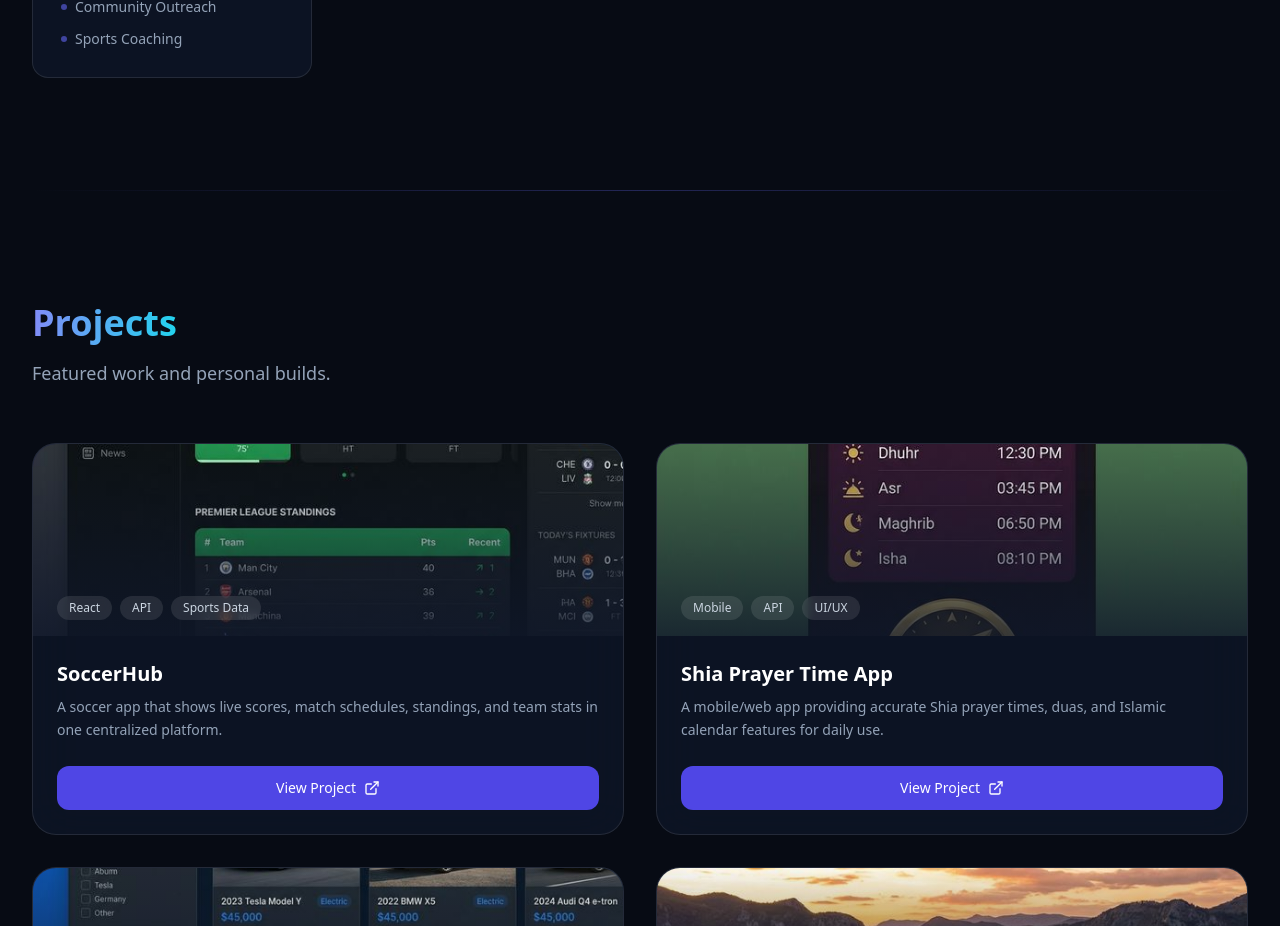
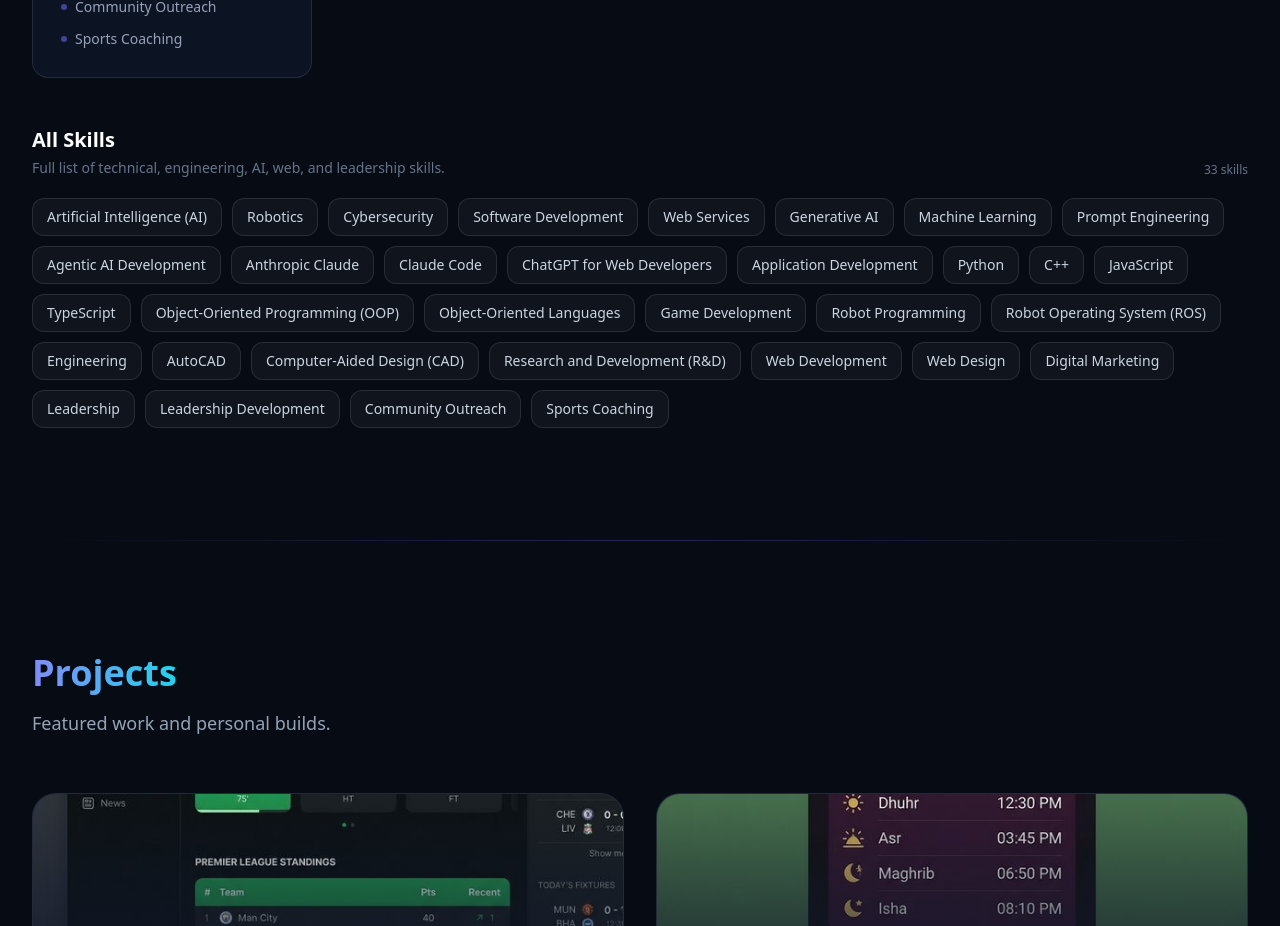
Before and after one commit to makadamian2010/my-website, a React (Vite) app: page / in a window 1280 px wide. Shown: the part 1660-2586 px from the top of the page. Built offline with nearby package versions, Linux system fonts and the light colour scheme.

Commit message:
Show complete skills list clearly on portfolio

```diff
--- a/src/PortfolioWebsite.jsx
+++ b/src/PortfolioWebsite.jsx
@@ -474,6 +474,38 @@
             </motion.div>
           ))}
         </motion.div>
+
+        <motion.div
+          variants={fadeUp}
+          initial="hidden"
+          whileInView="visible"
+          viewport={{ once: true, margin: "-50px" }}
+          transition={{ duration: 0.6 }}
+          className="mt-12"
+        >
+          <div className="flex items-end justify-between gap-4 mb-5">
+            <div>
+              <h3 className="text-xl font-semibold text-white">All Skills</h3>
+              <p className="text-slate-500 text-sm mt-1">
+                Full list of technical, engineering, AI, web, and leadership skills.
+              </p>
+            </div>
+            <span className="text-xs text-slate-500">
+              {[...new Set(skillCategories.flatMap((category) => category.skills))].length} skills
+            </span>
+          </div>
+
+          <div className="flex flex-wrap gap-2.5">
+            {[...new Set(skillCategories.flatMap((category) => category.skills))].map((skill) => (
+              <span
+                key={skill}
+                className="px-3.5 py-2 rounded-xl bg-white/[0.04] border border-white/10 text-slate-300 text-sm hover:text-white hover:border-cyan-400/30 hover:bg-cyan-400/[0.05] transition-all duration-200"
+              >
+                {skill}
+              </span>
+            ))}
+          </div>
+        </motion.div>
       </section>
 
       {/* Gradient Divider */}
```
